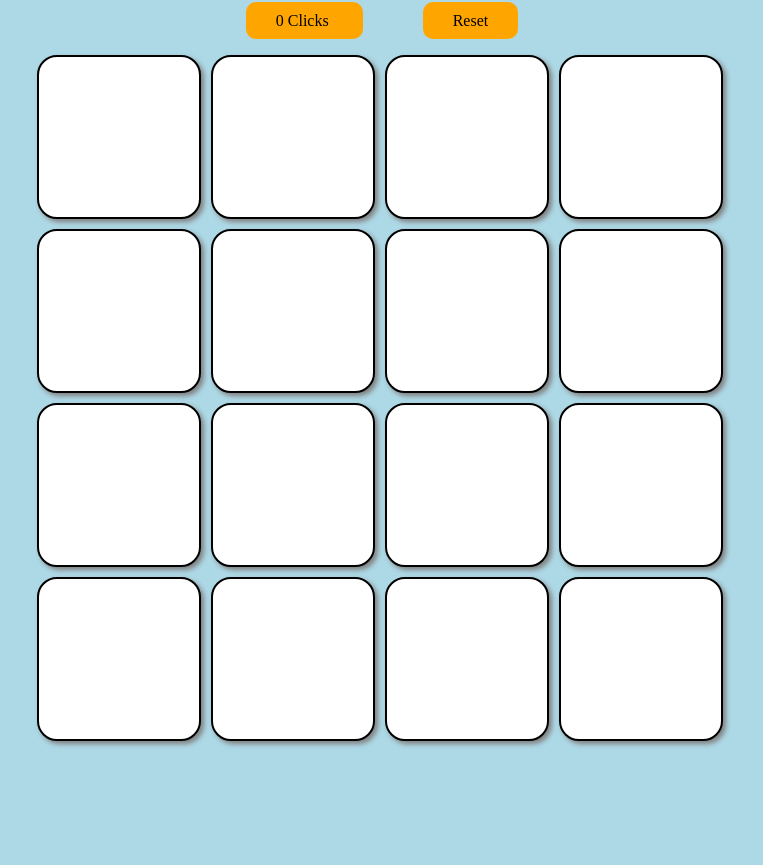
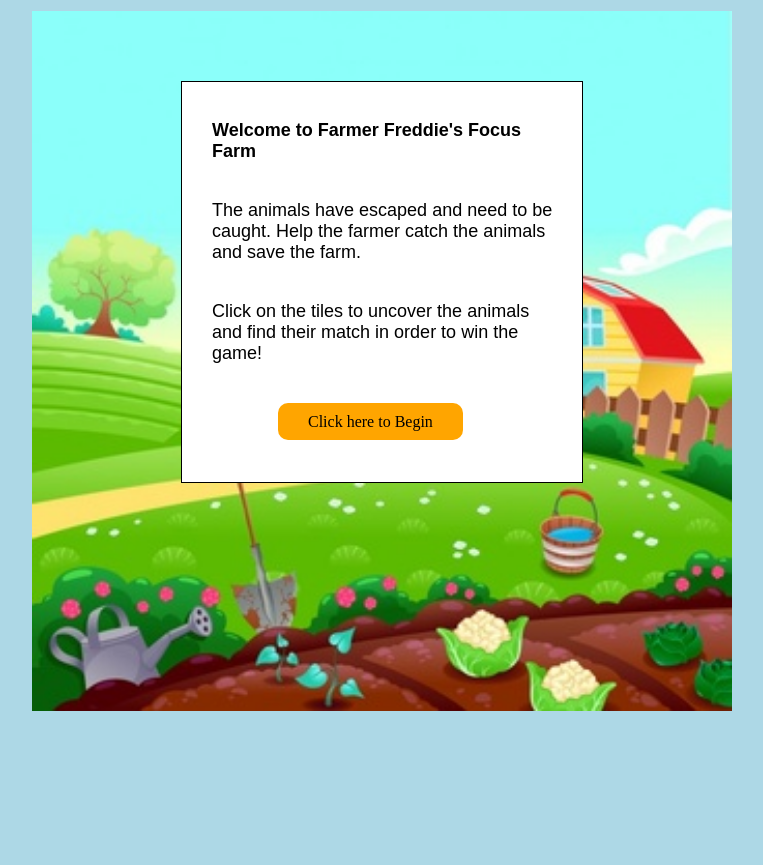
Before and after one commit to stephaniea-a/online_game, a plain HTML site: page index.html in a window 1280 px wide. Shown: the part 88-953 px from the top of the page, without its empty margins (258-1021 px from the left). Before the commit the page ends 848 px from the top, so only its background shows below. Drawn offline with nearby package versions, Linux system fonts and the light colour scheme; files whose address does not match are found by name.

Commit message:
Images added and instruction page completed

```diff
--- a/css/style.css
+++ b/css/style.css
@@ -1,5 +1,32 @@
 body{
 	background-color: lightblue;
+}
+
+#intro {
+	height: 700px;
+	width: 700px;
+	background-color: white;
+	margin: 0 auto;
+	background-image: url(../images/cartoon_farm.jpg);
+	background-repeat: no-repeat;
+	background-size: 700px;
+
+}
+
+#how-to-play {
+	height: 400px;
+	width: 400px;
+	background-color: white;
+	border: solid black 1px;
+	margin: 0 auto;
+	position: relative;
+    top: 10%;
+}
+
+#how-to-play p {
+	padding: 20px 20px 0px 30px;
+    font-size: 18px;
+    font-family: Arial;
 }
 
 #gameBoard {
@@ -19,7 +46,7 @@ body{
 h1 {
 	text-align: center;
 	font-size: 40px;
-	font-family: cursive;
+	font-family: Arial;
 }
 
 #tiles div {
@@ -42,6 +69,17 @@ h1 {
     width: 150px;
 }
 
+#begin{
+	background-color: orange;
+    border-radius: 10px;
+    cursor: pointer;
+    padding: 10px 30px;
+    margin: 30px;
+    margin: 246px;
+    position: relative;
+
+}
+
 #gameButtons {
     display: block;
     margin: 20px;
@@ -60,8 +98,10 @@ h1 {
 	opacity: 1;
 }
 
-.match {
-
+.transformed{
+  /* identical to rotateZ(45deg); */
+  transform: rotate(45deg);
+  background-color: blue;
 }
 
 
--- a/index.html
+++ b/index.html
@@ -10,6 +10,16 @@
 	<header>
 		<h1>Focus Farm</h1>
 	</header>
+	<div id="intro">
+		<div id="how-to-play">
+			<p><strong>Welcome to Farmer Freddie's Focus Farm</strong></p>
+			<p>The animals have escaped and need to be caught. Help the farmer catch the animals and save the farm.</p>
+			<p>Click on the tiles to uncover the animals and find their match in order to win the game! </p>
+		</div>
+        <span id="begin">Click here to Begin</span>
+
+	</div>
+
 	<div id ="gameBoard">
 		<span id="gameButtons">
           	<span class="button">
--- /dev/null
+++ b/intro.html
@@ -0,0 +1,13 @@
+<!DOCTYPE html>
+<html>
+<head>
+	<title>Instructions</title>
+	<link rel="stylesheet" type="text/css" href="css/style.css">
+</head>
+<body>
+	<main>
+		<a href="index.html">Click here to Begin the Game</a>
+	</main>
+
+</body>
+</html>
--- a/js/main.js
+++ b/js/main.js
@@ -9,9 +9,12 @@ $(function () {
 	'../p1_online_game/images/horse.png','../p1_online_game/images/pig.png', '../p1_online_game/images/sheep.jpg'];
 
 	var $gameBoard = $('#gameBoard');
+	var $gameButtons = $('#gameButtons');
 	var $tiles = $('#tiles');
 	var $counter = $('#counter');
 	var $selected = $('.selected');
+	var $begin = $('#begin');
+	var $intro = $('#intro');
 
 	//var $tilesDiv = $('#tiles div');
 	//var $divImg = $('div img');
@@ -19,9 +22,25 @@ $(function () {
 	var counter = 0;
 
 	// Call functions
-	createNewBoard();
+	$gameButtons.hide();
+	$begin.on('click', function(event){
 
-	//FUNCTIONS
+		console.log('click');
+		$intro.slideUp();
+		$gameButtons.show();
+		//$gameBoard.hide();
+		createNewBoard();
+
+		$('#tiles div').click(function(event){
+  			$(this).addClass('selected');
+			$(this).children().show();
+			//counting clicks and adding to counter
+			$counter.html(function(i, val) { return + val + 1 });
+			displayTile();
+
+  		})
+		//$gameBoard.slideUp();
+	})
 
 	// Shuffle Array using Fisher-Yates method
 	function shuffle(array) {
@@ -38,7 +57,6 @@ $(function () {
 		  return array;
 	}
 
-	// Create new boards and place images in random order
 	function createNewBoard() {
 
 		shuffle(arrayOfImages);
@@ -48,16 +66,6 @@ $(function () {
 	    }
 	        $('div img').hide();
   	}
-
-  	// Show image on clicked divs
-  	$('#tiles div').click(function(event){
-  		$(this).addClass('selected');
-		$(this).children().show();
-		//counting clicks and adding to counter
-		$counter.html(function(i, val) { return + val + 1 });
-		displayTile();
-
-  	});
 
   	// Display Tiles
   	function displayTile (){
@@ -72,11 +80,15 @@ $(function () {
   				console.log('its a match');
   				$selected.removeClass('selected');
   				$selected.find('img').addClass('match');
-  				debugger
+  				//debugger
 
   				if($('.match').length === 16) {
 
   					console.log('win');
+  					setTimeout(function(){
+  						$('#tiles div').addClass('transformed');
+  					}, 1000);
+
   				} else {
   					console.log('not yet')
   				}
```
Also changed, not shown: cartoon_farm.jpg (added), images/cartoon_farm.jpg (added).
